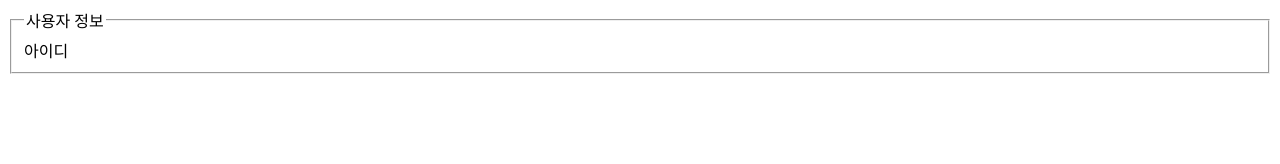
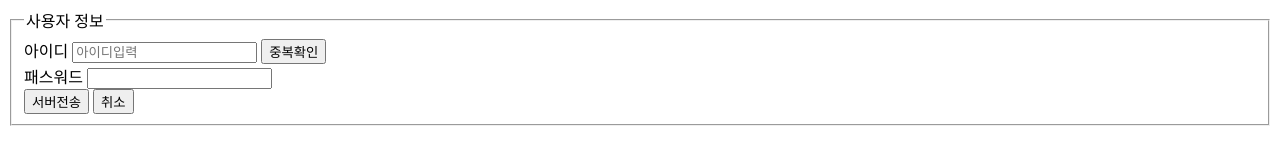
Before and after one commit to yeohoon1991/yeohoon1991.github.io, a plain HTML site: page 5/formText1.html in a window 1280 px wide. Drawn offline with Linux system fonts and the light colour scheme.

Commit message:
Update formText1.html

```diff
--- a/5/formText1.html
+++ b/5/formText1.html
@@ -7,3 +7,12 @@
    <fieldset>
     <legend>사용자 정보</legend>
      <label for="namex">아이디</label>
+     <input id="namex" type="text" name="namex" size="20" maxlength="20" placeholder="아이디입력"/>
+     <input type="button" value="중복확인"/><br/>
+     <label for="passx">패스워드</label>
+     <input id="passx" type="password" name="passx"/><br/>
+     <input type="submit" value="서버전송"/>
+     <input type="reset" value="취소"/>
+</fieldset></form>
+</section>
+</body></html>
```
